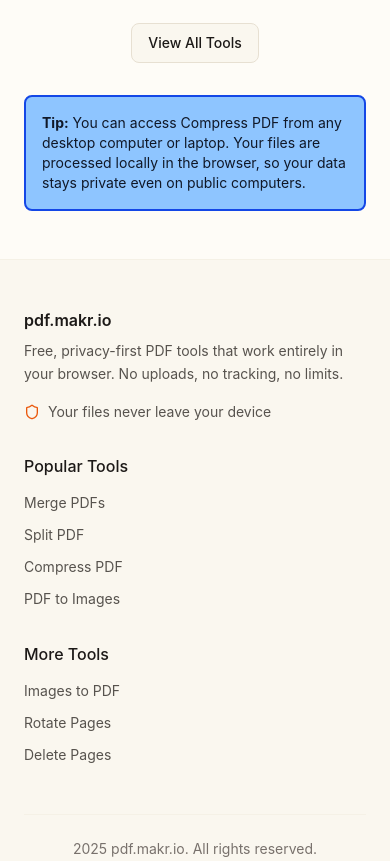
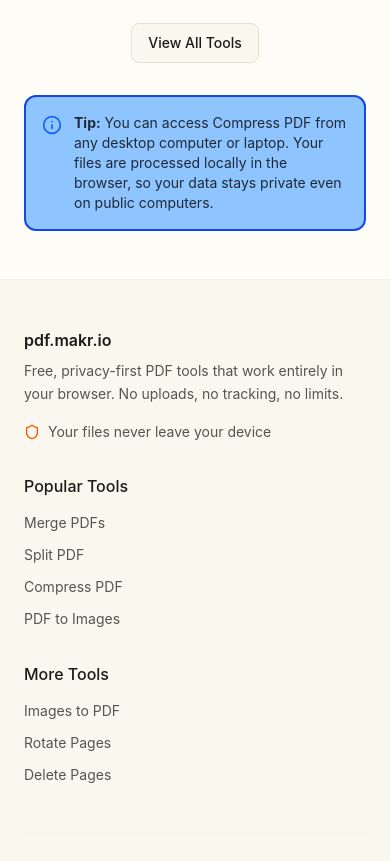
Before and after one commit to renedeanda/pdf.makr.io, a Next.js app: page /compress in a window 390 px wide. Shown: the part 898-1759 px from the top of the page. Built offline with nearby package versions, Linux system fonts and the light colour scheme; no server answers.

Commit message:
fix: Use Alert component for mobile blocked tools tip box
Replaced custom tip box div with Alert component to match landing page style.
Now uses the same well-tested contrast colors that work perfectly in both themes.

```diff
--- a/components/ui/mobile-blocked-message.tsx
+++ b/components/ui/mobile-blocked-message.tsx
@@ -88,12 +88,10 @@ export function MobileBlockedMessage({ toolName, children }: MobileBlockedMessag
           </Link>
         </div>
 
-        <div className="mt-8 p-4 bg-blue-300 dark:bg-blue-950/20 rounded-lg border-2 border-blue-700 dark:border-blue-900/30">
-          <p className="text-sm text-gray-900 dark:text-blue-100">
-            <strong>Tip:</strong> You can access {toolName} from any desktop computer or laptop.
-            Your files are processed locally in the browser, so your data stays private even on public computers.
-          </p>
-        </div>
+        <Alert variant="info" className="mt-8">
+          <strong>Tip:</strong> You can access {toolName} from any desktop computer or laptop.
+          Your files are processed locally in the browser, so your data stays private even on public computers.
+        </Alert>
       </div>
     );
   }
```
